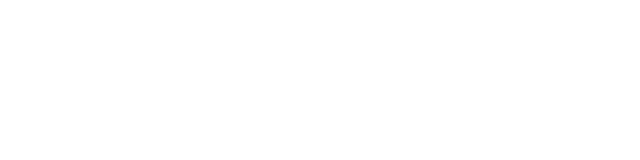
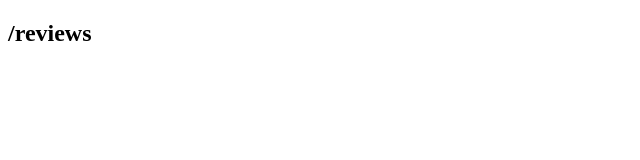
Before and after one commit to erhantezer/fundamental-projects, a React (Create React App) app in the folder 07-slider/: page / in a window 1280 px wide. Shown: the top 160 px of the page, without its empty margins (0-640 px from the left). Built offline with nearby package versions, Linux system fonts and the light colour scheme.

Commit message:
appjs added title

```diff
--- a/07-slider/src/App.js
+++ b/07-slider/src/App.js
@@ -2,8 +2,12 @@
 
 function App() {
   return (
-    <section>
-
+    <section className="section">
+      <div className="title">
+        <h2>
+          <span>/</span>reviews
+        </h2>
+      </div>
     </section>
   );
 }
```
